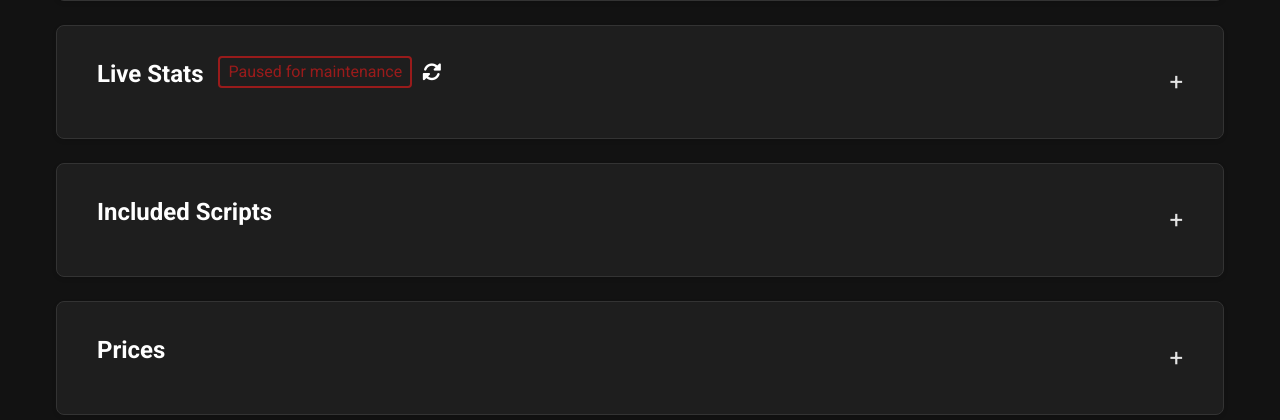
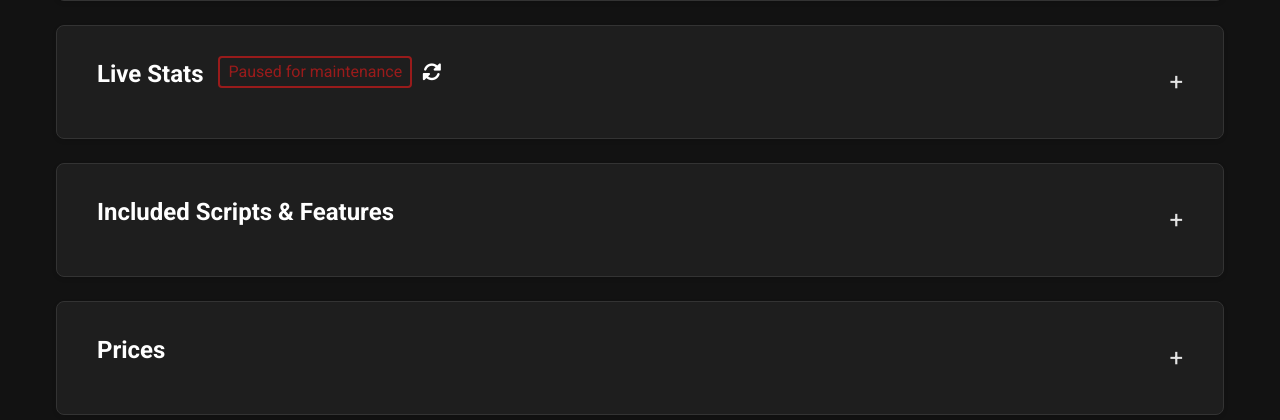
Before and after one commit to mot-stuff/Tom-s-Website, a Flask app: page / in a window 1280 px wide. Shown: the part 349-769 px from the top of the page. Run offline with Flask 3, Linux system fonts and the light colour scheme; data comes from the database, SQL or seed files in the repository; both versions use the stored data as it was after the commit.

Commit message:
updates to cards db

```diff
--- a/api_tools/manage_server_ui.py
+++ b/api_tools/manage_server_ui.py
@@ -97,7 +97,7 @@ class ServerManagementUI(QtWidgets.QWidget):
 
         offerings_form_layout = QtWidgets.QFormLayout()
         self.tag_dropdown = QtWidgets.QComboBox()
-        self.tag_dropdown.addItems(['Combat', 'Skilling', 'Bossing', 'Minigame', 'PKing'])
+        self.tag_dropdown.addItems(['Combat', 'Skilling', 'Bossing', 'Minigame', 'PKing', 'General Features'])
         self.image_dropdown = QtWidgets.QComboBox()
         self.image_dropdown.addItems(self.get_image_files())
         self.title_entry = QtWidgets.QLineEdit()
--- a/templates/home.html
+++ b/templates/home.html
@@ -84,7 +84,7 @@
 
         <section class="bg-white p-6 mt-6 border border-gray-300 rounded-lg section-box">
             <div class="section-header" onclick="toggleSection(this)">
-                <h2 class="text-2xl font-semibold mb-4">Included Scripts</h2>
+                <h2 class="text-2xl font-semibold mb-4">Included Scripts & Features</h2>
                 <button class="toggle-button">+</button>
             </div>
             <div class="section-content">
@@ -97,6 +97,7 @@
                             <option value="Minigame">Minigame</option>
                             <option value="Bossing">Bossing</option>
                             <option value="PKing">PKing</option>
+                            <option value="General Features">General Features</option>
                         </select>
                     </div>
                 </div>
```
Also changed, not shown: database.db.
